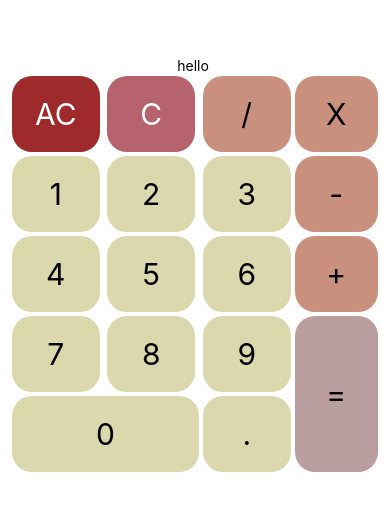
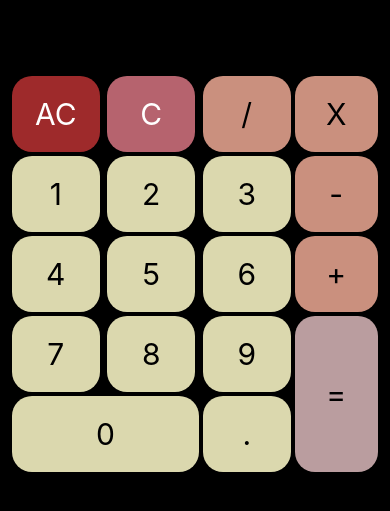
Before and after one commit to Nicolewrack23/Calculator_App, a React Native app in the folder project-calculator-app/: screen / in a window 390 px wide. Shown: the part 157-668 px from the top of the page. Built offline with nearby package versions, Linux system fonts and the light colour scheme.

Commit message:
black background

```diff
--- a/project-calculator-app/App.js
+++ b/project-calculator-app/App.js
@@ -12,7 +12,7 @@ export default function App() {
 const styles = StyleSheet.create({
   container: {
     flex: 1,
-    backgroundColor: "#fff",
+    backgroundColor: "#000",
     alignItems: "center",
     justifyContent: "center",
   },
```
